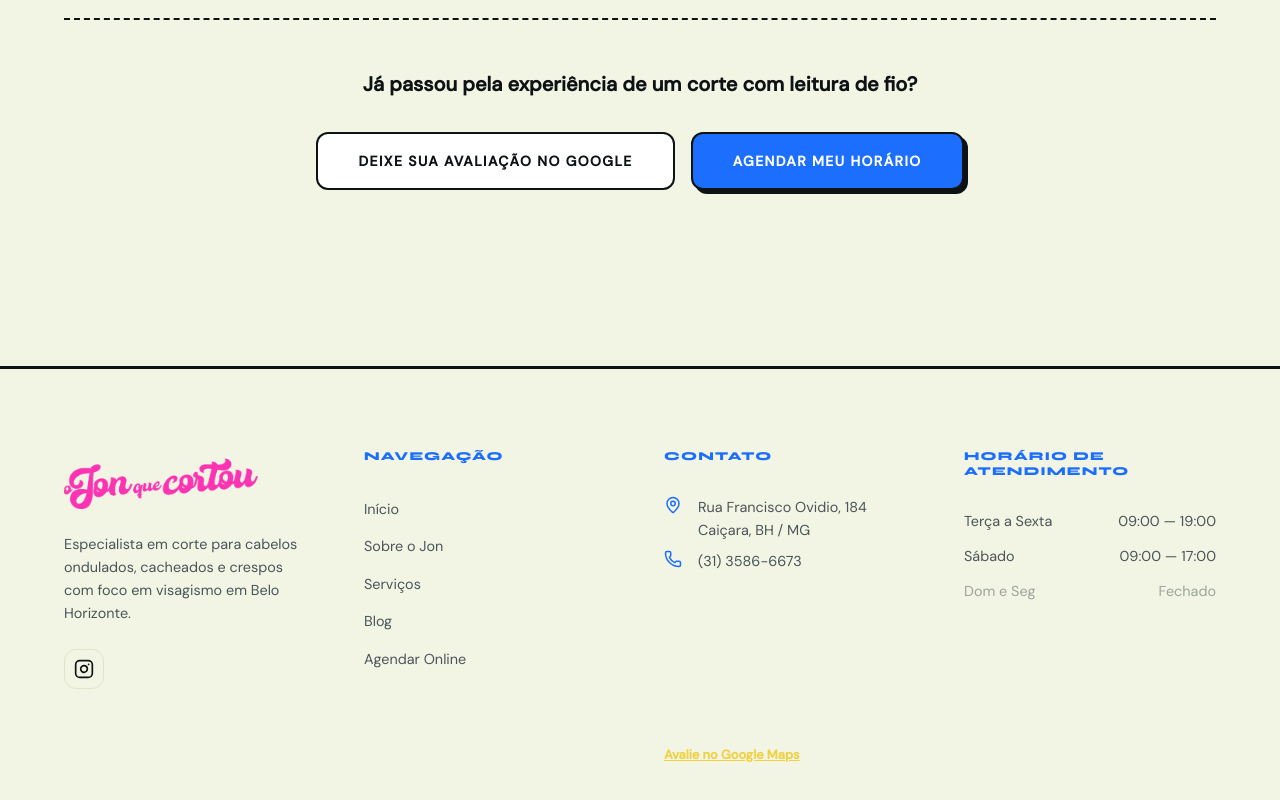
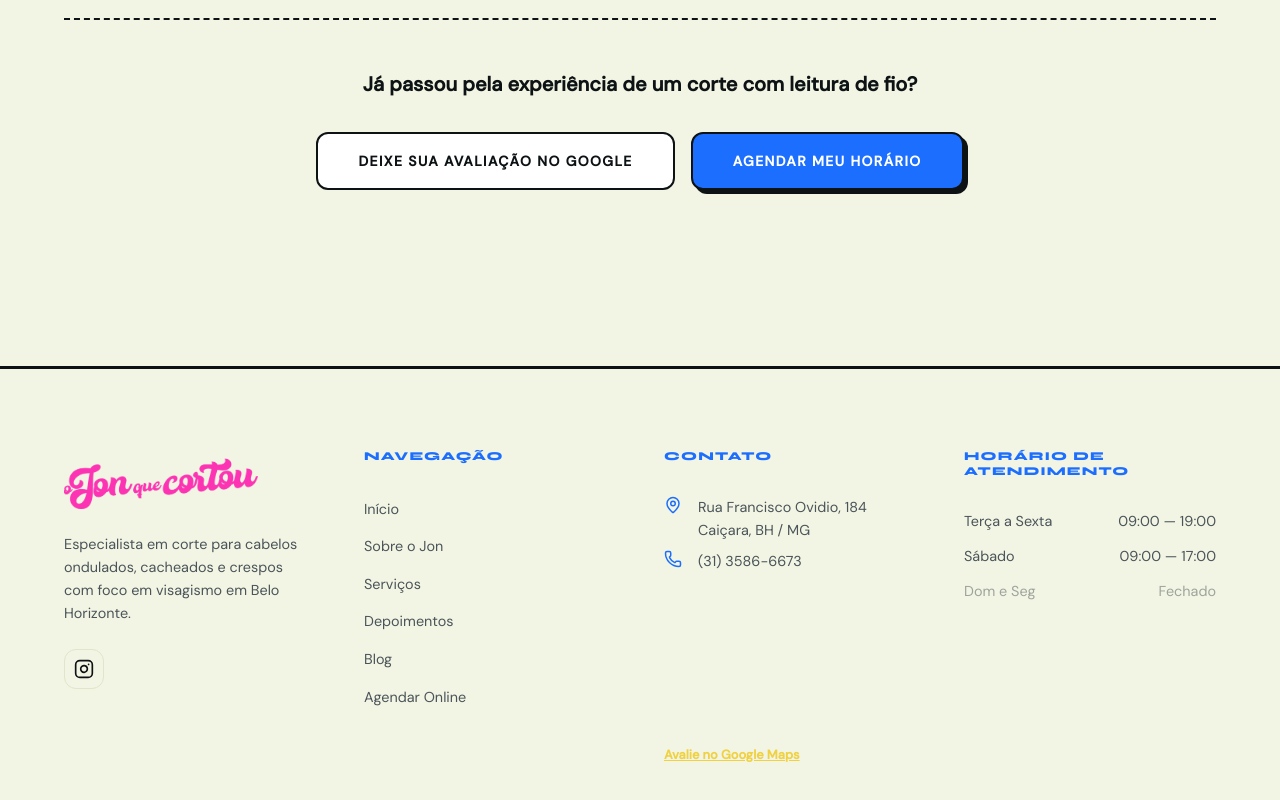
Before and after one commit to jonatanjunior13-max/ojonquecortou, a React (Vite) app: page /depoimentos in a window 1280 px wide. Shown: the part 816-1616 px from the top of the page. Built offline with nearby package versions, Linux system fonts and the light colour scheme; no server answers; grey boxes are pictures that could not be loaded.

Commit message:
fix: improve testimonials indexing and update sitemap

```diff
--- a/src/components/Footer.jsx
+++ b/src/components/Footer.jsx
@@ -45,6 +45,7 @@ const Footer = () => {
             <li><Link to="/">Início</Link></li>
             <li><Link to="/sobre">Sobre o Jon</Link></li>
             <li><Link to="/servicos">Serviços</Link></li>
+            <li><Link to="/depoimentos">Depoimentos</Link></li>
             <li><Link to="/blog">Blog</Link></li>
             <li><a href="http://trinks.com/ojonquecortou" target="_blank" rel="noreferrer">Agendar Online</a></li>
           </ul>
--- a/src/components/Reviews.jsx
+++ b/src/components/Reviews.jsx
@@ -24,8 +24,8 @@ const fallbackReviews = [
 ];
 
 const Reviews = ({ isPage = false }) => {
-  const [reviews, setReviews] = useState([]);
-  const [loading, setLoading] = useState(true);
+  const [reviews, setReviews] = useState(fallbackReviews);
+  const [loading, setLoading] = useState(false);
 
   useEffect(() => {
     const fetchReviews = async () => {
--- a/vite.config.js
+++ b/vite.config.js
@@ -11,6 +11,7 @@ function seoLinksPlugin() {
         <a href="/">Início</a>
         <a href="/sobre">Sobre o Jon</a>
         <a href="/servicos">Serviços</a>
+        <a href="/depoimentos">Depoimentos</a>
         <a href="/blog">Blog</a>
         ${links}
       </nav>`;
```
Also changed, not shown: 1 other file (tests, documents, lock files or other folders).
